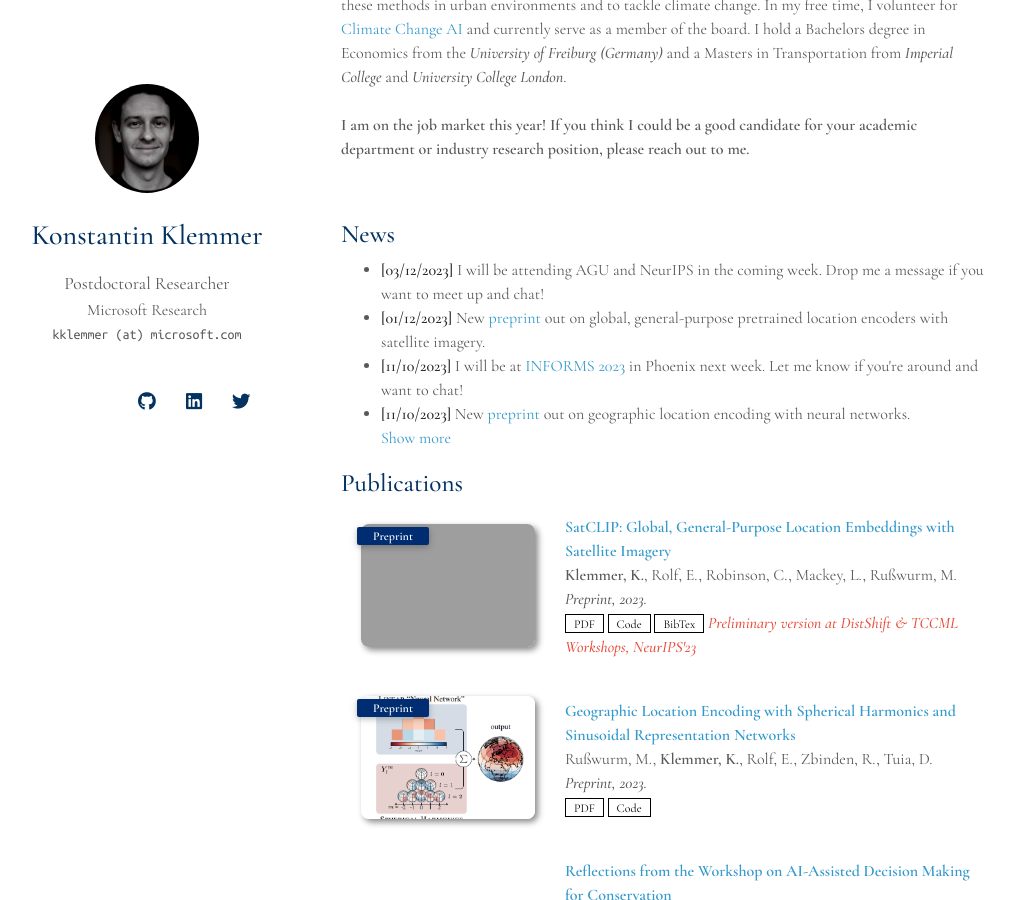
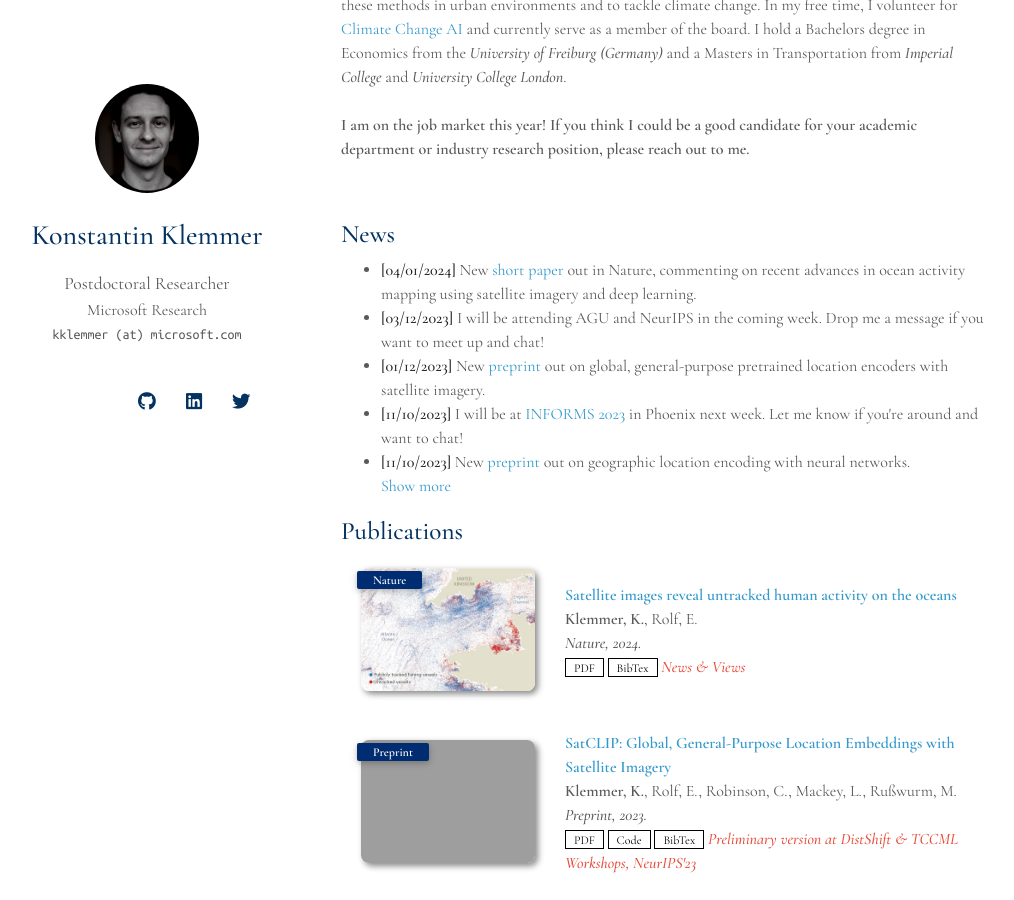
Before and after one commit to konstantinklemmer/konstantinklemmer.github.io, a Jekyll site: the page built from index.md, in a window 1280 px wide and 900 px high, scrolled down 236 px. Shown: the whole window, without its empty margins (129-1143 px from the left). Built offline with Jekyll 4.4.1, drawn with Linux system fonts in a browser that asks for light colours; nearby versions of some CDN libraries; a style sheet for code colours, icons or effects is not loaded; our own code applies the rules of GitHub Pages for plain Markdown files; grey boxes are pictures that could not be loaded.

Commit message:
Update publications

```diff
--- a/_data/publications.yml
+++ b/_data/publications.yml
@@ -1,4 +1,13 @@
 main:
+
+  - title: Satellite images reveal untracked human activity on the oceans
+    authors: <b>Klemmer, K.</b>, Rolf, E.
+    conference_short: Nature
+    conference: Nature, 2024.
+    pdf: https://www.nature.com/articles/d41586-023-03983-7
+    bibtex: https://www.nature.com/articles/d41586-023-03983-7
+    image: ./assets/img/pub/nature24.png
+    notes: News & Views
 
   - title: >
       SatCLIP: Global, General-Purpose Location Embeddings with Satellite Imagery
--- a/_includes/news.md
+++ b/_includes/news.md
@@ -3,6 +3,7 @@
 <h2 style="margin: 60px 0px 10px;">News</h2>
 
 <ul>
+<li><strong>[04/01/2024]</strong> New <a href="https://www.nature.com/articles/d41586-023-03983-7">short paper</a> out in Nature, commenting on recent advances in ocean activity mapping using satellite imagery and deep learning.</li>
 <li><strong>[03/12/2023]</strong> I will be attending AGU and NeurIPS in the coming week. Drop me a message if you want to meet up and chat!</li>
 <li><strong>[01/12/2023]</strong> New <a href="https://arxiv.org/abs/2311.17179">preprint</a> out on global, general-purpose pretrained location encoders with satellite imagery.</li>
 <li><strong>[11/10/2023]</strong> I will be at <a href="https://meetings.informs.org/wordpress/phoenix2023/">INFORMS 2023</a> in Phoenix next week. Let me know if you're around and want to chat!</li>
```
Also changed, not shown: assets/img/pub/nature24.png (added).
